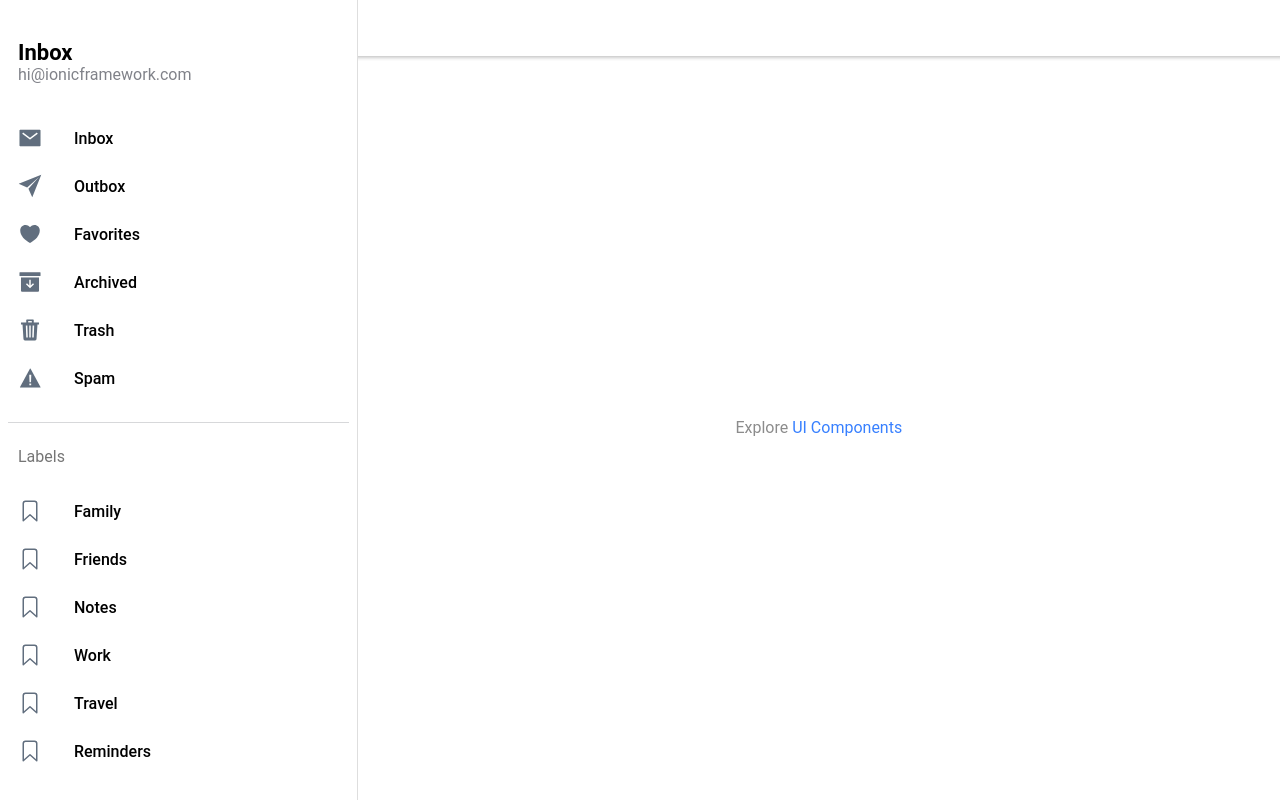
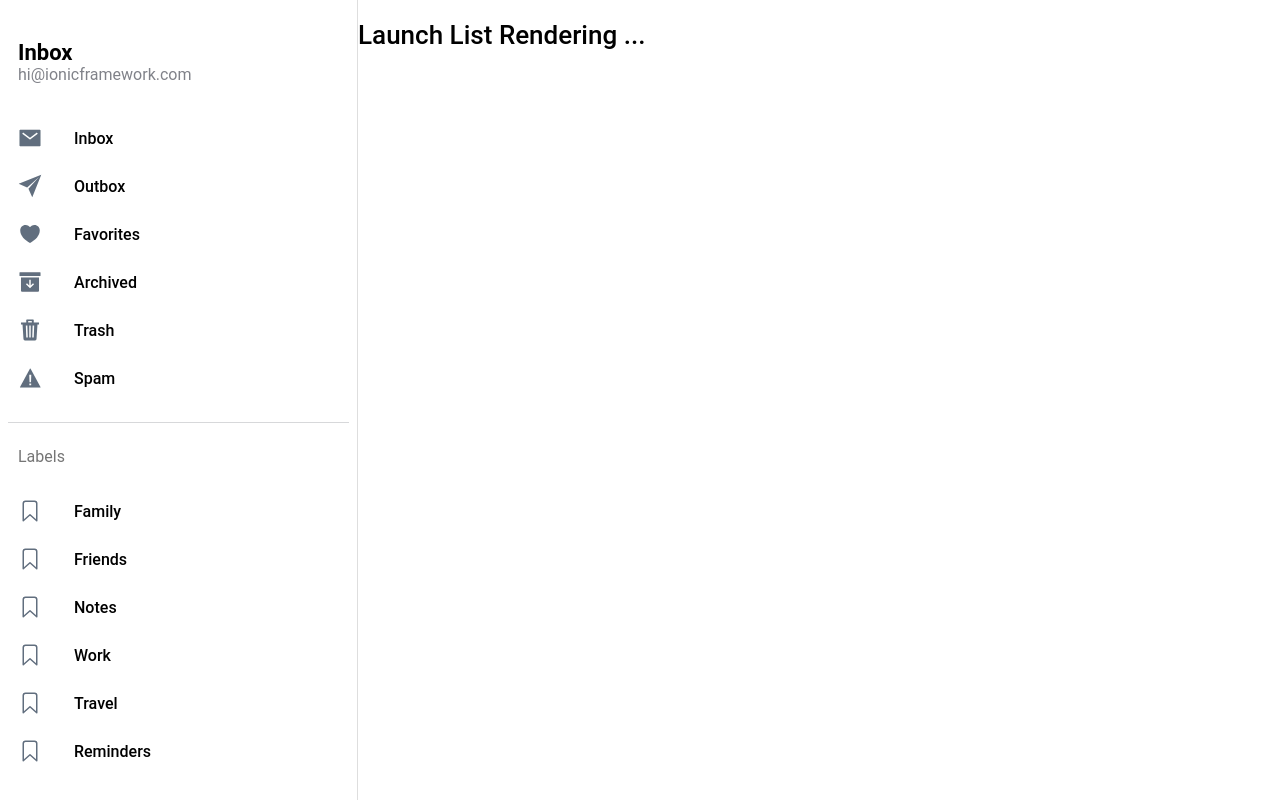
Before and after one commit to Mayank-MP05/SpaceX-Info-React-Ionic-App, a React (Create React App) app: page /page/launches in a window 1280 px wide. Built offline with nearby package versions, Linux system fonts and the light colour scheme.

Commit message:
React Routing Simplest Form of Component

```diff
--- a/src/App.tsx
+++ b/src/App.tsx
@@ -9,6 +9,12 @@ import { Redirect, Route } from 'react-router-dom';
 import Launchcomponent from "./components/singles/launch"
 import Launchpadcomponent from "./components/singles/launchpad"
 import Shipcomponent from "./components/singles/ship"
+
+
+//Pages required to List REndering
+import Launchespage from "./pages/groupings/launches";
+import Launchpadspage from "./pages/groupings/launchpads";
+import Shipspage from "./pages/groupings/ships";
 
 /* Core CSS required for Ionic components to work properly */
 import '@ionic/react/css/core.css';
@@ -37,9 +43,9 @@ const App: React.FC = () => {
         <IonSplitPane contentId="main">
           <Menu />
           <IonRouterOutlet id="main">
-            <Route path="/page/launches" component={Page} exact />
-            <Route path="/page/launchpads" component={Page} exact />
-            <Route path="/page/ships" component={Page} exact />
+            <Route path="/page/launches" component={Launchespage} exact />
+            <Route path="/page/launchpads" component={Launchpadspage} exact />
+            <Route path="/page/ships" component={Shipspage} exact />
             {/* Single Variable Params */}
             <Route path="/page/launch/:id" component={Launchcomponent} exact />
             <Route path="/page/launchpad/:id" component={Launchpadcomponent} exact />
--- /dev/null
+++ b/src/pages/groupings/launches.tsx
@@ -0,0 +1,15 @@
+import React from 'react';
+interface LaunchProps {
+  id: string;
+}
+
+const Launchspage: React.FC<LaunchProps> = () => {
+
+  return (
+    <div className="container">
+      <h1>Launch List Rendering ...</h1>
+    </div>
+  );
+};
+
+export default Launchspage;
--- /dev/null
+++ b/src/pages/groupings/launchpads.tsx
@@ -0,0 +1,15 @@
+import React from 'react';
+interface LaunchProps {
+  id: string;
+}
+
+const Lauchpadspage: React.FC<LaunchProps> = () => {
+
+  return (
+    <div className="container">
+      <h1>Lauchpads List Rendering ...</h1>
+    </div>
+  );
+};
+
+export default Lauchpadspage;
--- /dev/null
+++ b/src/pages/groupings/ships.tsx
@@ -0,0 +1,15 @@
+import React from 'react';
+interface LaunchProps {
+  id: string;
+}
+
+const shipspage: React.FC<LaunchProps> = () => {
+
+  return (
+    <div className="container">
+      <h1>Shpis List Rendering ...</h1>
+    </div>
+  );
+};
+
+export default shipspage;
```
